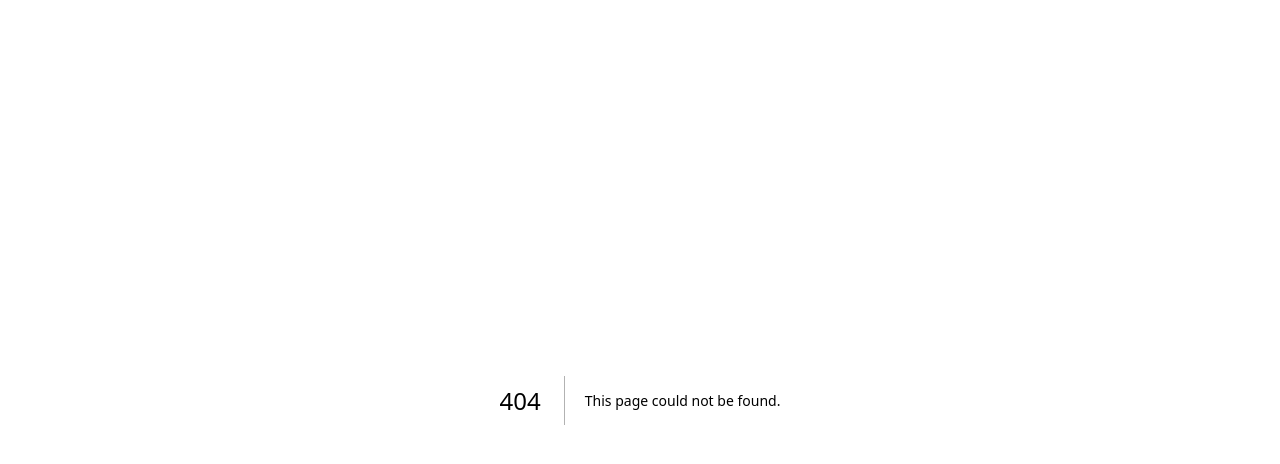
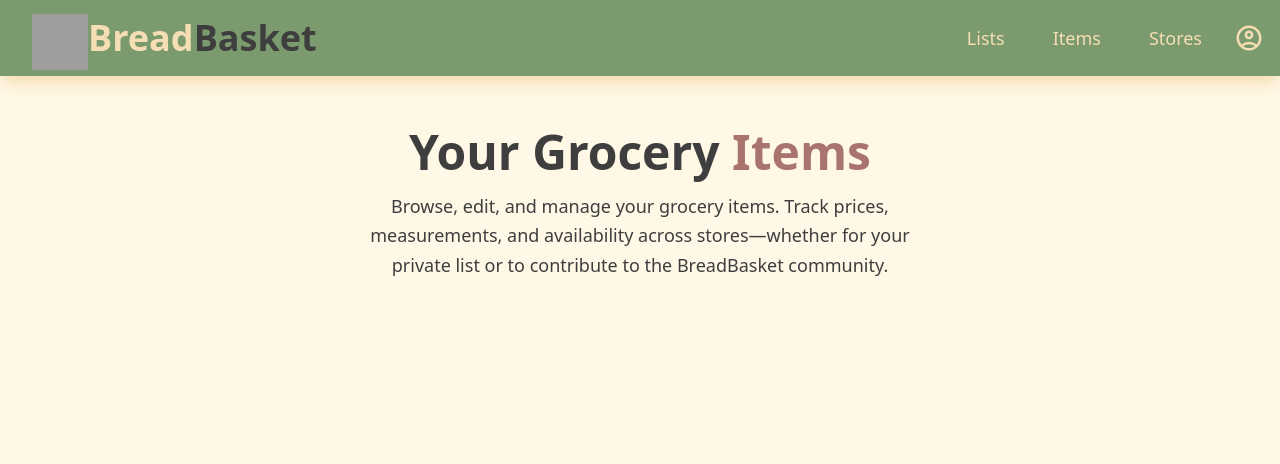
Before and after one commit to sammateo/breadbasket, a Next.js app: page /items in a window 1280 px wide. Before the commit this address had no page. Shown: the top 464 px of the page. Built offline with nearby package versions, Linux system fonts and the light colour scheme; grey boxes are pictures that could not be loaded.

Commit message:
items page created

```diff
--- a/app/globals.css
+++ b/app/globals.css
@@ -58,7 +58,7 @@ html {
 
 .select-ghost:focus,
 .select-ghost:focus-within {
-	background-color: transparent;
+	background-color: var(--creamy-white);
 	border-color: var(--soft-brown);
 	color: var(--soft-brown);
 	outline: none;
--- /dev/null
+++ b/app/items/page.tsx
@@ -0,0 +1,14 @@
+import ItemsLanding from "@/components/Landing/ItemsLanding";
+import { NavigationBar } from "@/components/Navigation/NavigationBar";
+import React from "react";
+
+const page = () => {
+	return (
+		<div>
+			<NavigationBar />
+			<ItemsLanding />
+		</div>
+	);
+};
+
+export default page;
--- /dev/null
+++ b/components/Landing/ItemsLanding.tsx
@@ -0,0 +1,25 @@
+import React from "react";
+
+const ItemsLanding = () => {
+	return (
+		<section className="bg-creamy-white lg:grid lg:place-content-center">
+			<div className="mx-auto w-fit max-w-screen-xl px-4 py-16 sm:px-6 sm:py-24 lg:px-8 lg:py-32">
+				<div className="mx-auto max-w-prose text-center">
+					<h1 className="text-4xl font-bold text-deep-charcoal sm:text-5xl">
+						Your Grocery
+						<strong className="text-soft-brown"> Items </strong>
+					</h1>
+
+					<p className="mt-4 text-base text-pretty text-deep-charcoal sm:text-lg/relaxed">
+						Browse, edit, and manage your grocery items. Track
+						prices, measurements, and availability across
+						stores—whether for your private list or to contribute to
+						the BreadBasket community.
+					</p>
+				</div>
+			</div>
+		</section>
+	);
+};
+
+export default ItemsLanding;
--- a/components/Stores/NewStorePopup.tsx
+++ b/components/Stores/NewStorePopup.tsx
@@ -33,6 +33,7 @@ const NewStorePopup = () => {
 
 						<select
 							defaultValue="Select a country"
+							name="Country"
 							className="select select-ghost w-full border-2 border-soft-brown rounded-lg"
 						>
 							<option value={"Select a country"} disabled={true}>
--- /dev/null
+++ b/components/Stores/StoreCard.tsx
@@ -0,0 +1,38 @@
+import { Store } from "@/lib/types/store";
+import React from "react";
+import { IoLocationOutline } from "react-icons/io5";
+
+const StoreCard = ({ store }: { store: Store }) => {
+	return (
+		<div
+			key={store.id}
+			className="flex flex-col gap-y-2 border-2 border-soft-brown rounded-lg group"
+		>
+			<div className="px-4 pt-4 pb-2">
+				<h2 className="font-bold text-2xl group-hover:underline">
+					{store.name}
+				</h2>
+				<div className="text-soft-brown flex items-center gap-2">
+					<IoLocationOutline />
+					<p>
+						{store.city}, {store.country_name}
+					</p>
+				</div>
+			</div>
+			{/* <p className="px-4 text-lg font-semibold text-soft-brown">
+							N/A
+						</p> */}
+			<div className="flex flex-col sm:flex-row justify-end gap-x-4 gap-y-2 px-4 py-2 bg-fresh-olive text-creamy-white text-lg font-medium rounded-b-md">
+				{/* Total: {"$zdsd"} */}
+				<button className="bg-warm-wheat text-fresh-olive border-2 border-warm-wheat transition-colors hover:bg-fresh-olive hover:text-warm-wheat px-8 py-1 rounded-full cursor-pointer">
+					Edit
+				</button>
+				<button className="bg-warm-wheat text-red-800 border-2 border-warm-wheat transition-colors hover:bg-red-800 hover:text-warm-wheat px-8 py-1 rounded-full cursor-pointer">
+					Delete
+				</button>
+			</div>
+		</div>
+	);
+};
+
+export default StoreCard;
--- a/components/Stores/StoresList.tsx
+++ b/components/Stores/StoresList.tsx
@@ -1,8 +1,7 @@
 import { Store } from "@/lib/types/store";
 import React from "react";
-import { FaPlus } from "react-icons/fa6";
-import { IoLocationOutline } from "react-icons/io5";
 import NewStorePopup, { NewStoreButton } from "./NewStorePopup";
+import StoreCard from "./StoreCard";
 
 const StoresList = () => {
 	const testStores: Store[] = [
@@ -46,34 +45,7 @@ const StoresList = () => {
 			</div>
 			<div className="grid md:grid-cols-2 gap-4 my-4">
 				{testStores.map((store) => (
-					<div
-						key={store.id}
-						className="flex flex-col gap-y-2 border-2 border-soft-brown rounded-lg group"
-					>
-						<div className="px-4 pt-4 pb-2">
-							<h2 className="font-bold text-2xl group-hover:underline">
-								{store.name}
-							</h2>
-							<div className="text-soft-brown flex items-center gap-2">
-								<IoLocationOutline />
-								<p>
-									{store.city}, {store.country_name}
-								</p>
-							</div>
-						</div>
-						{/* <p className="px-4 text-lg font-semibold text-soft-brown">
-							N/A
-						</p> */}
-						<div className="flex flex-col sm:flex-row justify-end gap-x-4 gap-y-2 px-4 py-2 bg-fresh-olive text-creamy-white text-lg font-medium rounded-b-md">
-							{/* Total: {"$zdsd"} */}
-							<button className="bg-warm-wheat text-fresh-olive border-2 border-warm-wheat transition-colors hover:bg-fresh-olive hover:text-warm-wheat px-8 py-1 rounded-full cursor-pointer">
-								Edit
-							</button>
-							<button className="bg-warm-wheat text-red-800 border-2 border-warm-wheat transition-colors hover:bg-red-800 hover:text-warm-wheat px-8 py-1 rounded-full cursor-pointer">
-								Delete
-							</button>
-						</div>
-					</div>
+					<StoreCard key={store.id} store={store} />
 				))}
 			</div>
 			<NewStorePopup />
```
